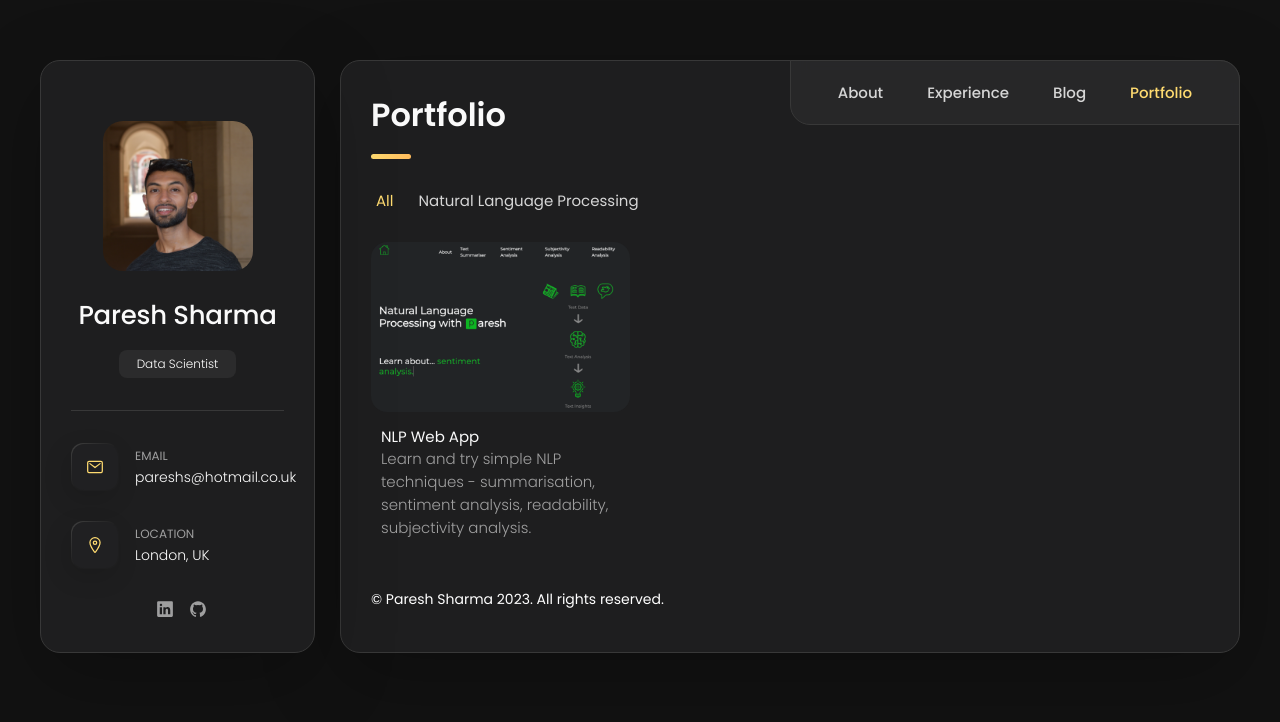
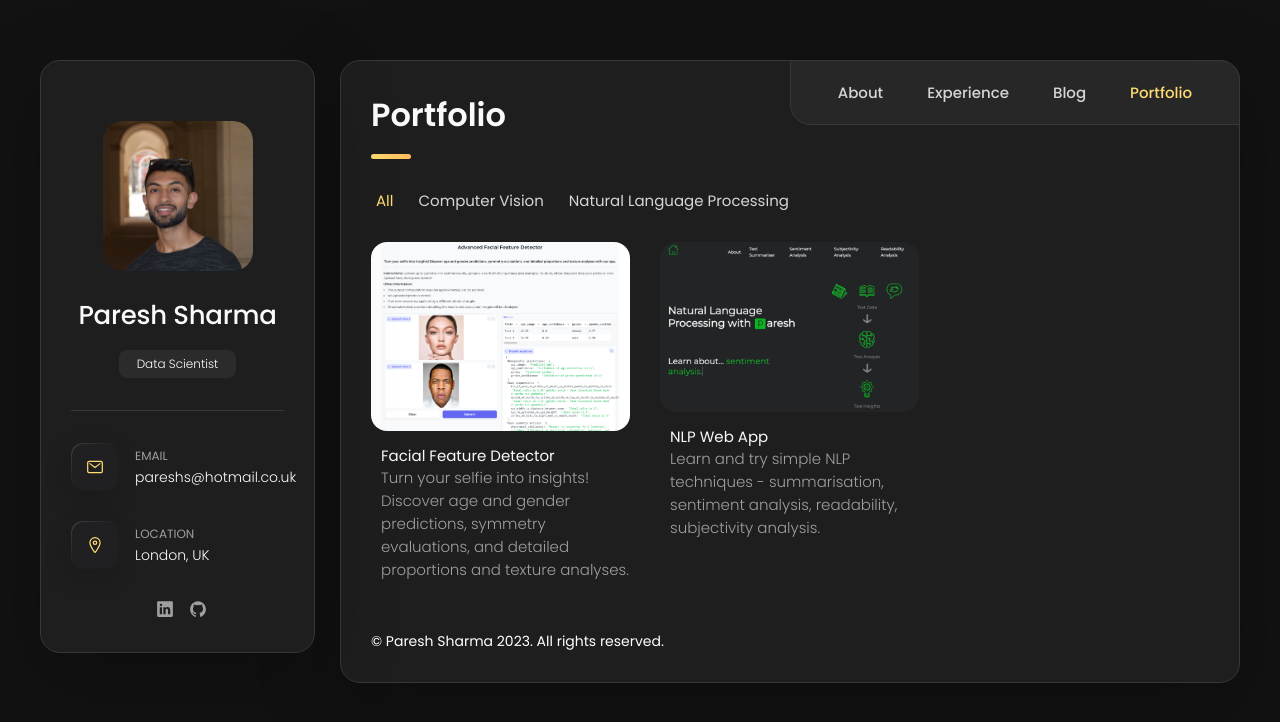
Before and after one commit to Paresh95/Paresh95.github.io, a plain HTML site: page index.html in a window 1280 px wide. Both pictures are taken after a click on the button "Portfolio". Drawn offline with nearby package versions, Linux system fonts and the light colour scheme.

Commit message:
PS | Add facial feature detector app

```diff
--- a/index.html
+++ b/index.html
@@ -859,6 +859,10 @@
             </li>
 
             <li class="filter-item">
+              <button data-filter-btn>Computer Vision</button>
+            </li>
+
+            <li class="filter-item">
               <button data-filter-btn>Natural Language Processing</button>
             </li>
 
@@ -883,6 +887,10 @@
               </li>
 
               <li class="select-item">
+                <button data-select-item>Computer Vision</button>
+              </li>
+
+              <li class="select-item">
                 <button data-select-item>Natural Language Processing</button>
               </li>
 
@@ -891,6 +899,24 @@
           </div>
 
           <ul class="project-list">
+
+            <li class="project-item  active" data-filter-item data-category="computer vision">
+              <a href="https://huggingface.co/spaces/Paresh/Facial-feature-detector">
+
+                <figure class="project-img">
+                  <div class="project-item-icon-box">
+                    <ion-icon name="eye-outline"></ion-icon>
+                  </div>
+
+                  <img src="./assets/images/portfolio/facial_feature_detector_app.png" alt="finance" loading="lazy">
+                </figure>
+
+                <h3 class="project-title">Facial Feature Detector</h3>
+
+                <p class="project-category">Turn your selfie into insights! Discover age and gender predictions, symmetry evaluations, and detailed proportions and texture analyses.</p>
+
+              </a>
+            </li>
 
             <li class="project-item  active" data-filter-item data-category="natural language processing">
               <a href="https://github.com/Paresh95/NLP-Web-App/tree/main">
```
Also changed, not shown: assets/images/portfolio/facial_feature_detector_app.png (added), assets/images/portfolio/facial_feature_detector_app_2.png (added), 2 other files.
